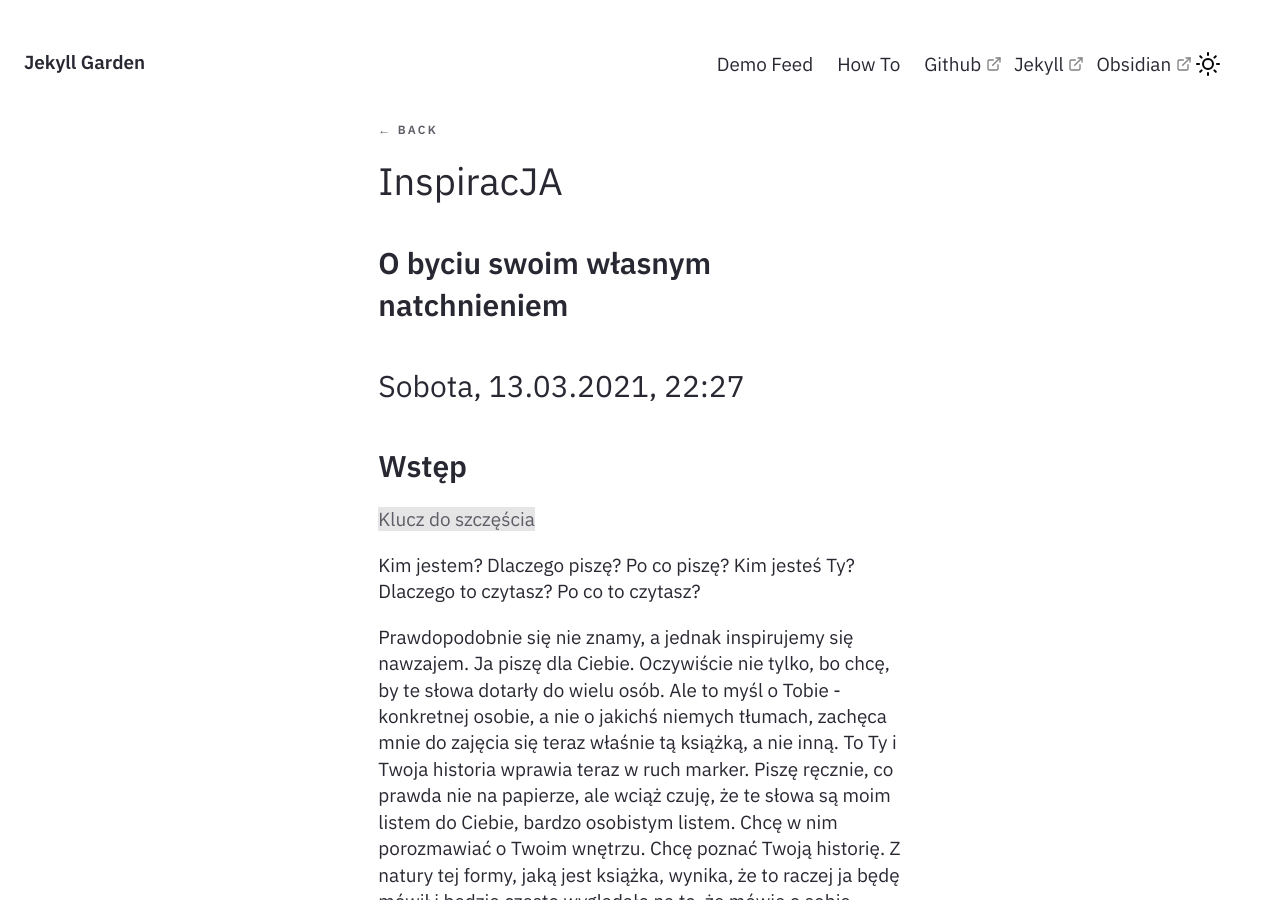
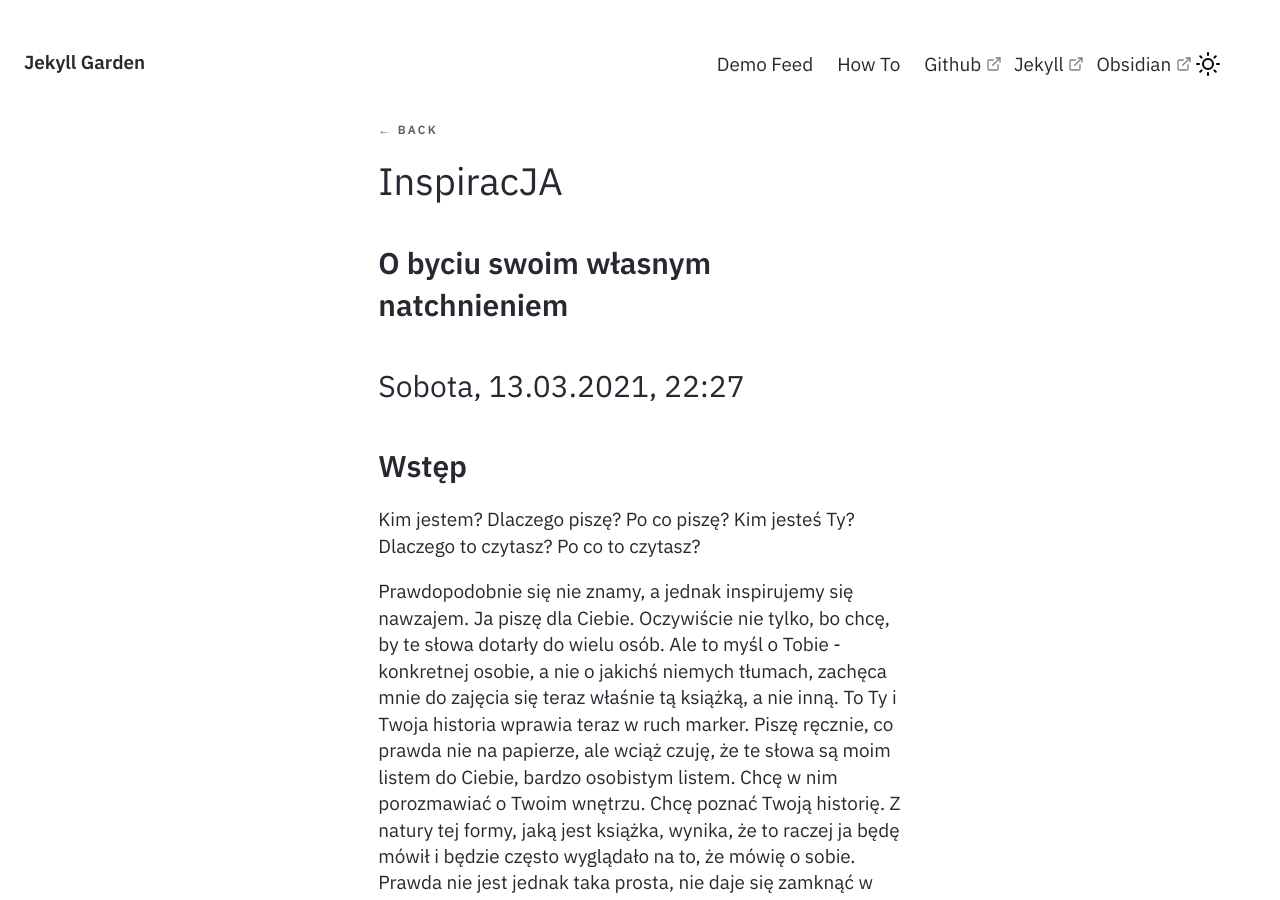
Before and after one commit to FeniXb3/fenixb3.github.io, a Jekyll site: the page built from _notes/Public/InspiracJA.md, in a window 1280 px wide and 900 px high. Built offline with Jekyll 4.4.1, drawn with Linux system fonts in a browser that asks for light colours.

Commit message:
Remove not needed reference

```diff
--- a/_notes/Public/InspiracJA.md
+++ b/_notes/Public/InspiracJA.md
@@ -8,9 +8,6 @@ date : 13-03-2021
 
 ### Sobota, 13.03.2021, 22:27
 ## Wstęp
-
-[[Klucz do szczęścia]]
-
 Kim jestem? Dlaczego piszę? Po co piszę?
 Kim jesteś Ty? Dlaczego to czytasz? Po co to czytasz?
 
```
